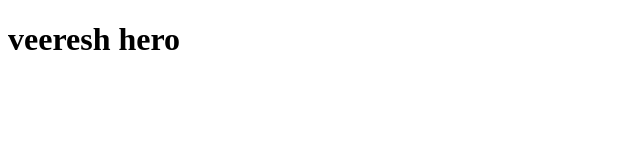
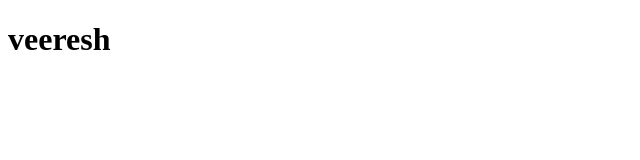
Before and after one commit to onepunchman09/SAITAMA09, a plain HTML site: page index.html in a window 1280 px wide. Shown: the whole page, without its empty margins (0-640 px from the left). Drawn offline with Linux system fonts and the light colour scheme.

Commit message:
Update index.html

```diff
--- a/index.html
+++ b/index.html
@@ -6,6 +6,6 @@
     <title>Document</title>
 </head>
 <body>
-    <h1>veeresh hero</h1>
+    <h1>veeresh </h1>
 </body>
 </html>
```
